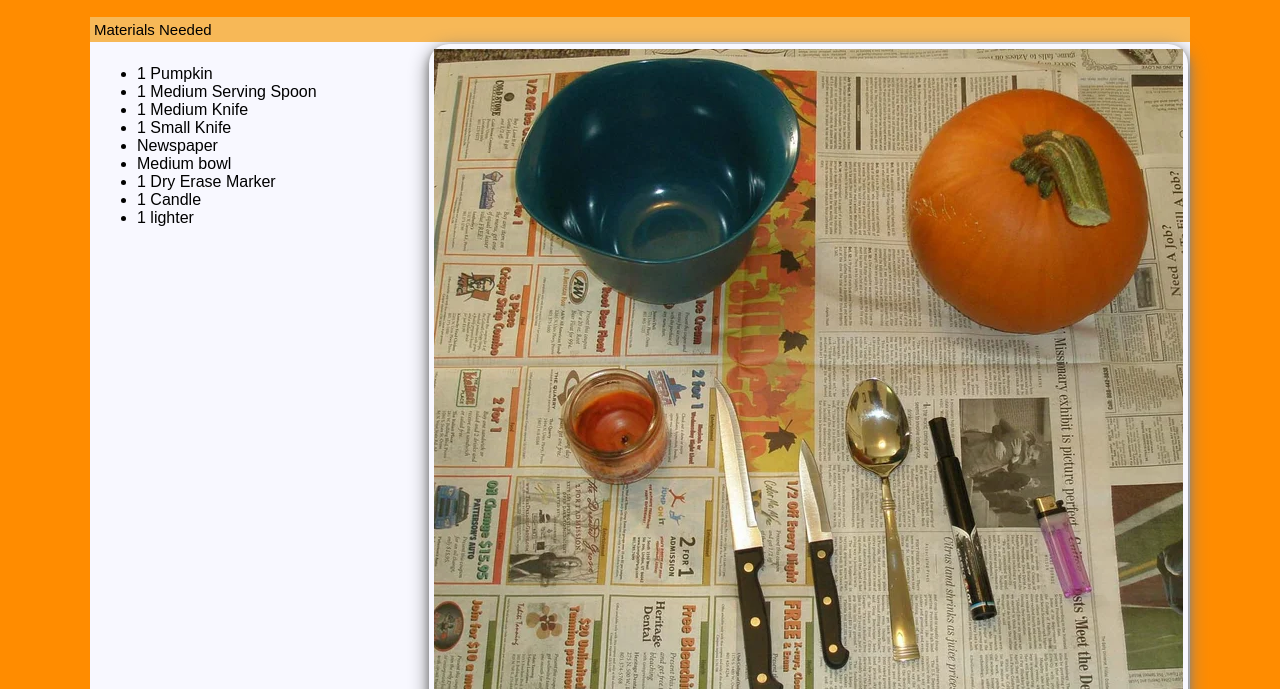
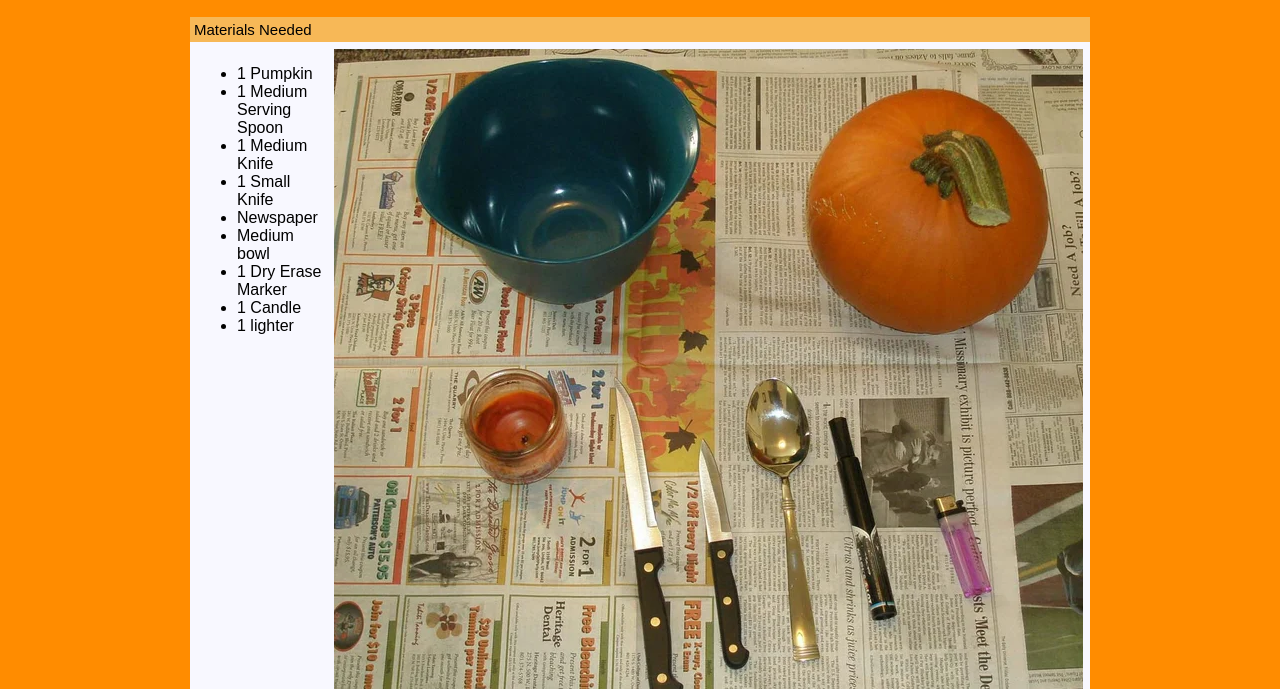
Before and after one commit to richtrocio/richtrocio.github.io, a plain HTML site: page ist541/lab1/index.html in a window 1280 px wide. Shown: the part 111-800 px from the top of the page. Drawn offline with Linux system fonts and the light colour scheme.

Commit message:
css updates

```diff
--- a/ist541/lab1/css/jobaid.css
+++ b/ist541/lab1/css/jobaid.css
@@ -14,7 +14,7 @@ h1, h2 {
 
 /* styles for the "wrapper" div, notice that "wrapper" is preceded by "#" */
 #wrapper {
-	width:1100px;
+	width:900px;
 	margin:0 auto;    /* centers wrapper */
 }
 
@@ -39,11 +39,15 @@ h1, h2 {
 }
 
 .stepImage {
-	max-width: 100%;
-	height: auto;
+	width: 100%;
+	height: 100%;
+	object-fit: contain;
 	padding:5px;
 	text-align: center;
-	border-radius: 20px;
-	box-shadow: 0 4px 8px 0 gray, 0 6px 20px 0 gray;
+	border-top-left-radius: 20px;
+	border-top-right-radius: 20px;
+	border-bottom-left-radius: 20px;
+	border-bottom-right-radius: 20px;
+
 
 }
--- a/ist541/lab1/index.html
+++ b/ist541/lab1/index.html
@@ -38,7 +38,7 @@
 			</div>
 
 			<div class="stepImage">
-				<img src="img/step1supplies.webp" alt="Picture of Compilation of Materials Needed" />
+				<img src="img/supplies.webp" alt="Picture of Compilation of Materials Needed" />
 			</div>
 
 		</div><!--stepContent-->
```
Also changed, not shown: ist541/lab1/img/supplies.webp (renamed from ist541/lab1/img/step1supplies.webp).
